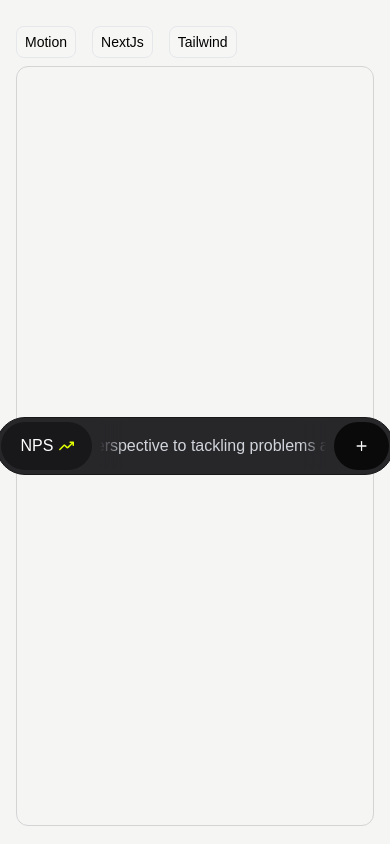
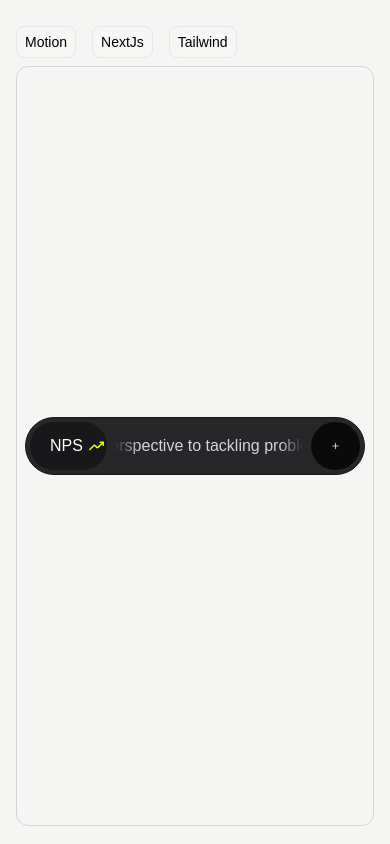
Before and after one commit to hatchcloud/uilab, a Next.js app: page / in a window 390 px wide. Shown: the top 844 px of the page. Built offline with nearby package versions, Linux system fonts and the light colour scheme.

Commit message:
responsive

```diff
--- a/app/components/ScoreBanner.jsx
+++ b/app/components/ScoreBanner.jsx
@@ -53,7 +53,7 @@ const useMeasure = () => {
   const ReviewsList = ({ review }) => {
     return (
       <div className='flex items-center justify-center'>
-         <div className={`${review.color} h-10 w-10 p-[6px] rounded-full mr-1`} >
+         <div className={`${review.color} h-10 w-10 p-1 rounded-full mr-1`} >
             <div className='bg-black/30 h-full w-full text-xs rounded-full text-white flex justify-center items-center'>
             <p>{review.score}</p>
             </div>
@@ -86,14 +86,14 @@ const ScoreBanner = () => {
   }, [xTranslation, width]);
 
   return (
-    <div className='border flex rounded-full p-1 bg-zinc-800 border-zinc-900 gap-2'>
+    <div className='border flex rounded-full w-full lg:w-fit p-1 bg-zinc-800 border-zinc-900 gap-2'>
 
       <span className='bg-zinc-900 flex gap-1 text-white rounded-full h-12 px-5 py-3'> NPS
         <Image src={Level} width={18} height={18} alt='icon' />
       </span>
 
       {/* Container */}
-      <div className='max-w-96 w-60 lg:w-80 relative overflow-hidden'>
+      <div className='w-full min-w-28 lg:w-80 relative overflow-hidden'>
         <div className='absolute w-6 top-0 left-0 h-full z-10 bg-gradient-to-r from-zinc-800 to-transparent'></div>
         <div className='absolute w-6 top-0 right-0  h-full z-10 bg-gradient-to-r from-transparent to-zinc-800'></div>
       <motion.div className='absolute mt-1 left-0 flex gap-4' ref={ref} style={{x: xTranslation}}>
--- a/app/page.js
+++ b/app/page.js
@@ -19,7 +19,7 @@ export default function Home() {
               Tailwind
         </span>
         </div>
-        <div className="w-full lg:w-1/2 border min-h-[600px] max-h-[90%]  h-full rounded-xl border-neutral-300 p-8 flex justify-center items-center">
+        <div className="w-full lg:w-1/2 border min-h-[600px] max-h-[90%]  h-full rounded-xl border-neutral-300 p-2 lg:p-8 flex justify-center items-center">
         <ScoreBanner />
         </div>
       </div>
@@ -37,7 +37,7 @@ export default function Home() {
               Tailwind
         </span>
         </div>
-        <div className="w-full lg:w-1/2 border min-h-[600px] max-h-[90%]  h-full rounded-xl border-neutral-300 p-8 flex justify-center items-center">
+        <div className="w-full lg:w-1/2 border min-h-[600px] max-h-[90%]  h-full rounded-xl border-neutral-300 p-2 lg:p-8 flex justify-center items-center">
         <ContactNav />
         </div>
       </div>
@@ -54,7 +54,7 @@ export default function Home() {
               Tailwind
         </span>
         </div>
-        <div className="w-full lg:w-1/2 border min-h-[600px] max-h-[90%]  h-full rounded-xl border-neutral-300 p-8 flex justify-center items-center">
+        <div className="w-full lg:w-1/2 border min-h-[600px] max-h-[90%]  h-full rounded-xl border-neutral-300 p-2 lg:p-8 flex justify-center items-center">
         <Card />
         </div>
       </div>
```
